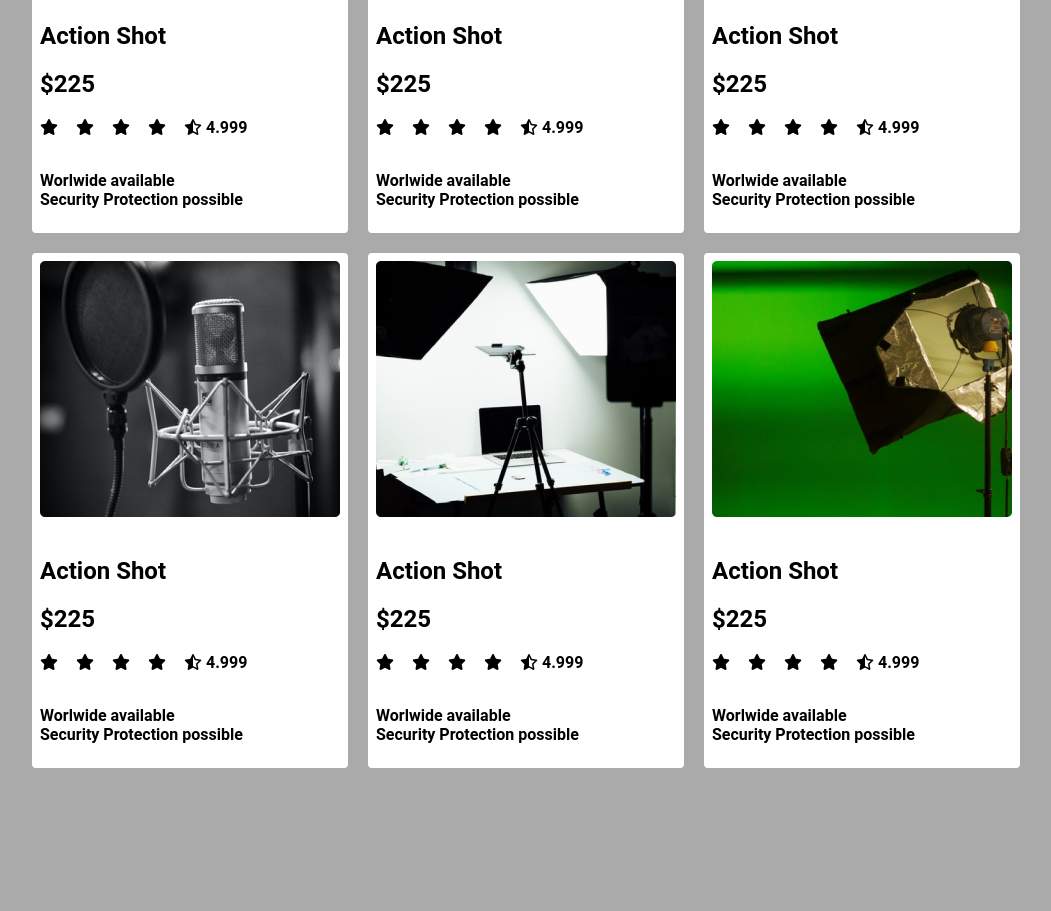
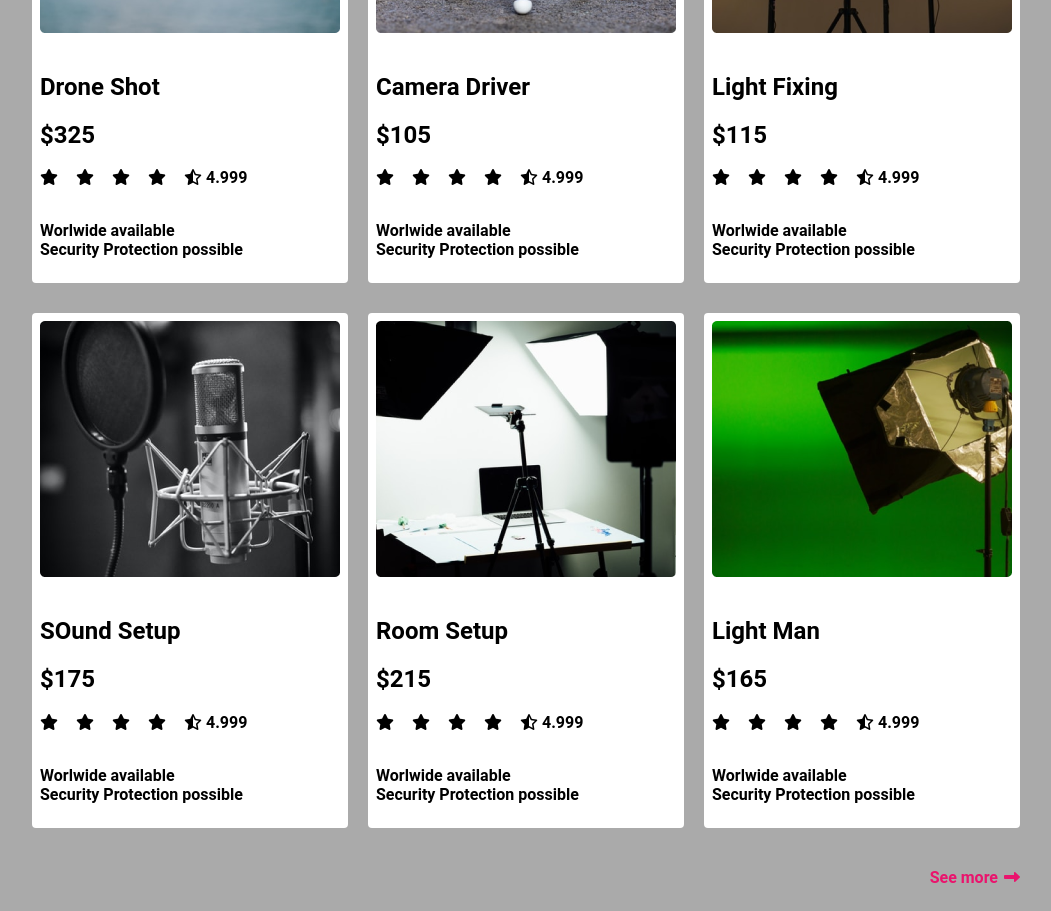
Before and after one commit to MrMicawberthechanger/Micawber-dream, a plain HTML site: page index.html in a window 1280 px wide. Shown: the part 1580-2491 px from the top of the page, without its empty margins (114-1165 px from the left). Before the commit the page ends 2356 px from the top, so only its background shows below. Drawn offline with Linux system fonts and the light colour scheme.

Commit message:
courses added done

```diff
--- a/index.html
+++ b/index.html
@@ -102,7 +102,7 @@ sponsor
 
     <section class="elements">
         <div class="course-list">
-            <h1>Populer Courses</h1>
+            <h1 class="course-tit">Populer Courses</h1>
 
             <div class="courses">
                 <div class="course">
@@ -128,8 +128,8 @@ sponsor
                         <img class="ele-img" src="images/airpod.png" alt="">
                     </div>
                     <div class="course-des">
-                        <h1>Action Shot</h1>
-                        <h2>$225</h2>
+                        <h1>Sound Mixing</h1>
+                        <h2>$185</h2>
                         <p>
                             <i class="fa-solid fa-star"></i><i class="fa-solid fa-star"></i><i
                                 class="fa-solid fa-star"></i><i class="fa-solid fa-star"></i><i
@@ -145,8 +145,8 @@ sponsor
                         <img class="ele-img" src="images/camera.png" alt="">
                     </div>
                     <div class="course-des">
-                        <h1>Action Shot</h1>
-                        <h2>$225</h2>
+                        <h1>Still Imaget</h1>
+                        <h2>$125</h2>
                         <p>
                             <i class="fa-solid fa-star"></i><i class="fa-solid fa-star"></i><i
                                 class="fa-solid fa-star"></i><i class="fa-solid fa-star"></i><i
@@ -162,8 +162,8 @@ sponsor
                         <img class="ele-img" src="images/drone.png" alt="">
                     </div>
                     <div class="course-des">
-                        <h1>Action Shot</h1>
-                        <h2>$225</h2>
+                        <h1>Drone Shot</h1>
+                        <h2>$325</h2>
                         <p>
                             <i class="fa-solid fa-star"></i><i class="fa-solid fa-star"></i><i
                                 class="fa-solid fa-star"></i><i class="fa-solid fa-star"></i><i
@@ -180,8 +180,8 @@ sponsor
                         <img class="ele-img" src="images/tripod.png" alt="">
                     </div>
                     <div class="course-des">
-                        <h1>Action Shot</h1>
-                        <h2>$225</h2>
+                        <h1>Camera Driver</h1>
+                        <h2>$105</h2>
                         <p>
                             <i class="fa-solid fa-star"></i><i class="fa-solid fa-star"></i><i
                                 class="fa-solid fa-star"></i><i class="fa-solid fa-star"></i><i
@@ -197,8 +197,8 @@ sponsor
                         <img class="ele-img" src="images/lights.png" alt="">
                     </div>
                     <div class="course-des">
-                        <h1>Action Shot</h1>
-                        <h2>$225</h2>
+                        <h1>Light Fixing</h1>
+                        <h2>$115</h2>
                         <p>
                             <i class="fa-solid fa-star"></i><i class="fa-solid fa-star"></i><i
                                 class="fa-solid fa-star"></i><i class="fa-solid fa-star"></i><i
@@ -214,8 +214,8 @@ sponsor
                         <img class="ele-img" src="images/mic.png" alt="">
                     </div>
                     <div class="course-des">
-                        <h1>Action Shot</h1>
-                        <h2>$225</h2>
+                        <h1>SOund Setup</h1>
+                        <h2>$175</h2>
                         <p>
                             <i class="fa-solid fa-star"></i><i class="fa-solid fa-star"></i><i
                                 class="fa-solid fa-star"></i><i class="fa-solid fa-star"></i><i
@@ -231,8 +231,8 @@ sponsor
                         <img class="ele-img" src="images/setup.png" alt="">
                     </div>
                     <div class="course-des">
-                        <h1>Action Shot</h1>
-                        <h2>$225</h2>
+                        <h1>Room Setup</h1>
+                        <h2>$215</h2>
                         <p>
                             <i class="fa-solid fa-star"></i><i class="fa-solid fa-star"></i><i
                                 class="fa-solid fa-star"></i><i class="fa-solid fa-star"></i><i
@@ -248,8 +248,8 @@ sponsor
                         <img class="ele-img" src="images/single-light.png" alt="">
                     </div>
                     <div class="course-des">
-                        <h1>Action Shot</h1>
-                        <h2>$225</h2>
+                        <h1>Light Man</h1>
+                        <h2>$165</h2>
                         <p>
                             <i class="fa-solid fa-star"></i><i class="fa-solid fa-star"></i><i
                                 class="fa-solid fa-star"></i><i class="fa-solid fa-star"></i><i
@@ -262,144 +262,14 @@ sponsor
 
                 </div>
             </div>
+            <p class="course-about">
+                <a href="Google.com">See more<i class="fa fa-long-arrow-right but-icon1" aria-hidden="true"></i></a>
+            </p>
 
         </div>
 
 
-        <!-- <div class="courses-ele">
-            <h1>Populer Courses</h1>
 
-            <div class="courses-ele1, element">
-                <img class="ele-img" src="images/action.png" alt="">
-                <h1>Action Shot</h1>
-                <h2>$225</h2>
-                <p>
-                    <i class="fa-solid fa-star"></i><i class="fa-solid fa-star"></i><i class="fa-solid fa-star"></i><i
-                        class="fa-solid fa-star"></i><i class="fa-regular fa-star-half-stroke"></i> 4.999
-                </p>
-                <p>
-                    Worlwide available
-                </p>
-                <p>
-                    Security Protection possible
-                </p>
-
-            </div>
-            <div class="courses-ele2,  element">
-                <img src="images/airpod.png" alt="">
-                <h1>Action Shot</h1>
-                <h2>$225</h2>
-                <p>
-                    <i class="fa-solid fa-star"></i><i class="fa-solid fa-star"></i><i class="fa-solid fa-star"></i><i
-                        class="fa-solid fa-star"></i><i class="fa-regular fa-star-half-stroke"></i> 4.999
-                </p>
-                <p>
-                    Worlwide available
-                </p>
-                <p>
-                    Security Protection possible
-                </p>
-            </div>
-            <div class="courses-ele3 , element">
-                <img src="images/camera.png" alt="">
-                <h1>Action Shot</h1>
-                <h2>$225</h2>
-                <p>
-                    <i class="fa-solid fa-star"></i><i class="fa-solid fa-star"></i><i class="fa-solid fa-star"></i><i
-                        class="fa-solid fa-star"></i><i class="fa-regular fa-star-half-stroke"></i> 4.999
-                </p>
-                <p>
-                    Worlwide available
-                </p>
-                <p>
-                    Security Protection possible
-                </p>
-            </div>
-            <div class="courses-ele4 , element">
-                <img src="images/drone.png" alt="">
-                <h1>Action Shot</h1>
-                <h2>$225</h2>
-                <p>
-                    <i class="fa-solid fa-star"></i><i class="fa-solid fa-star"></i><i class="fa-solid fa-star"></i><i
-                        class="fa-solid fa-star"></i><i class="fa-regular fa-star-half-stroke"></i> 4.999
-                </p>
-                <p>
-                    Worlwide available
-                </p>
-                <p>
-                    Security Protection possible
-                </p>
-            </div>
-            <div class="courses-ele5 , element">
-                <img src="images/tripod.png" alt="">
-                <h1></h1>
-                <h2></h2>
-                <p>
-                    <i class="fa-solid fa-star"></i><i class="fa-solid fa-star"></i><i class="fa-solid fa-star"></i><i
-                        class="fa-solid fa-star"></i><i class="fa-regular fa-star-half-stroke"></i>
-                </p>
-            </div>
-            <div class="courses-ele6,  element">
-                <img src="images/lights.png" alt="">
-                <h1>Action Shot</h1>
-                <h2>$225</h2>
-                <p>
-                    <i class="fa-solid fa-star"></i><i class="fa-solid fa-star"></i><i class="fa-solid fa-star"></i><i
-                        class="fa-solid fa-star"></i><i class="fa-regular fa-star-half-stroke"></i> 4.999
-                </p>
-                <p>
-                    Worlwide available
-                </p>
-                <p>
-                    Security Protection possible
-                </p>
-            </div>
-            <div class="courses-ele7,  element">
-                <img src="images/mic.png" alt="">
-                <h1>Action Shot</h1>
-                <h2>$225</h2>
-                <p>
-                    <i class="fa-solid fa-star"></i><i class="fa-solid fa-star"></i><i class="fa-solid fa-star"></i><i
-                        class="fa-solid fa-star"></i><i class="fa-regular fa-star-half-stroke"></i> 4.999
-                </p>
-                <p>
-                    Worlwide available
-                </p>
-                <p>
-                    Security Protection possible
-                </p>
-            </div>
-            <div class="courses-ele8,  element">
-                <img src="images/single-light.png" alt="">
-                <h1>Action Shot</h1>
-                <h2>$225</h2>
-                <p>
-                    <i class="fa-solid fa-star"></i><i class="fa-solid fa-star"></i><i class="fa-solid fa-star"></i><i
-                        class="fa-solid fa-star"></i><i class="fa-regular fa-star-half-stroke"></i> 4.999
-                </p>
-                <p>
-                    Worlwide available
-                </p>
-                <p>
-                    Security Protection possible
-                </p>
-            </div>
-            <div class="courses-ele9,  element">
-                <img src="images/setup.png" alt="">
-                <h1>Action Shot</h1>
-                <h2>$225</h2>
-                <p>
-                    <i class="fa-solid fa-star"></i><i class="fa-solid fa-star"></i><i class="fa-solid fa-star"></i><i
-                        class="fa-solid fa-star"></i><i class="fa-regular fa-star-half-stroke"></i> 4.999
-                </p>
-                <p>
-                    Worlwide available
-                </p>
-                <p>
-                    Security Protection possible
-                </p>
-            </div>
-        </div> -->
 
     </section>
 
--- a/style.css
+++ b/style.css
@@ -118,6 +118,7 @@ sponsor
     justify-content: center;
     align-items: center;
     color: black;
+    margin-top: 50px;
 }
 
 .courses {
@@ -128,9 +129,15 @@ sponsor
 
 }
 
+.course-tit {
+    text-align: center;
+    margin: 10px;
+}
+
 .course {
     background-color: #FFFFFF;
     border-radius: 4px;
+    margin-top: 10px;
 }
 
 .ele-img {
@@ -142,3 +149,14 @@ sponsor
 .course-des {
     padding: 8px;
 }
+
+.course-about {
+    text-align: end;
+    margin-top: 40px;
+}
+
+.course-about a {
+    text-decoration: none;
+
+    color: #ea146d;
+}
```
